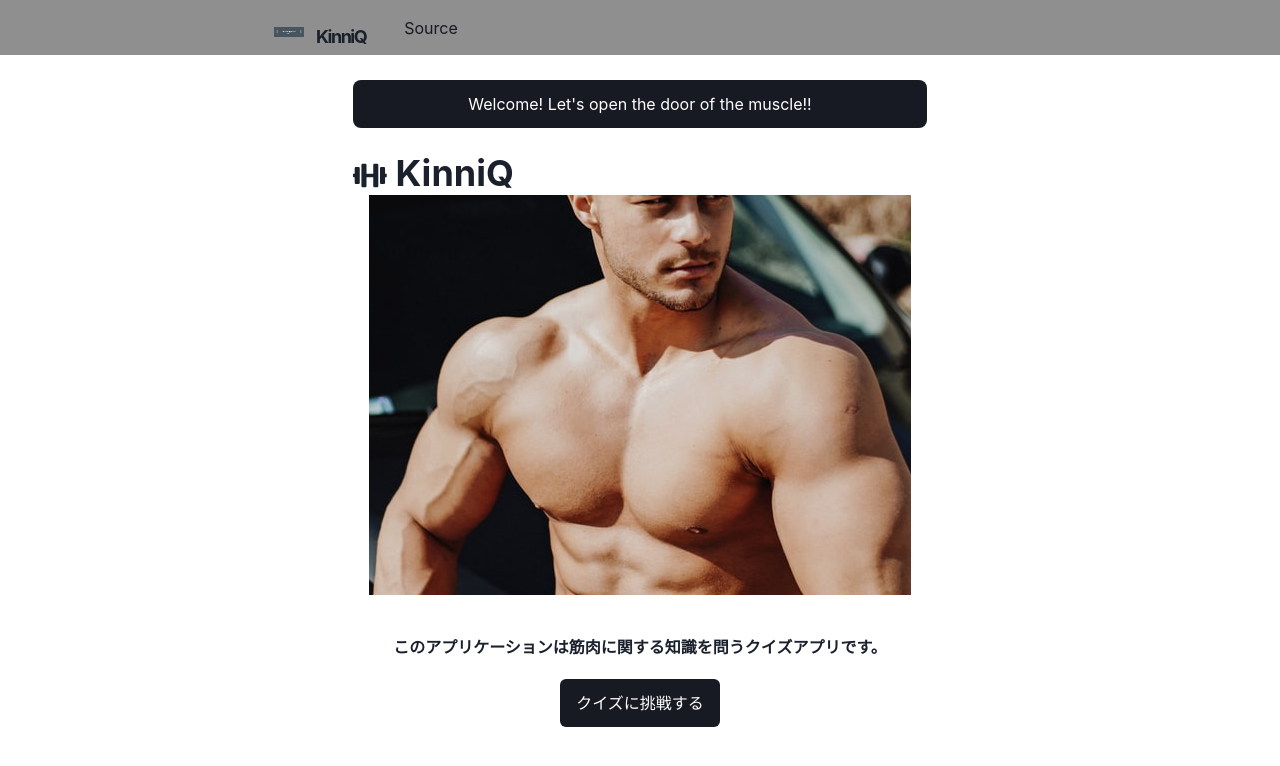
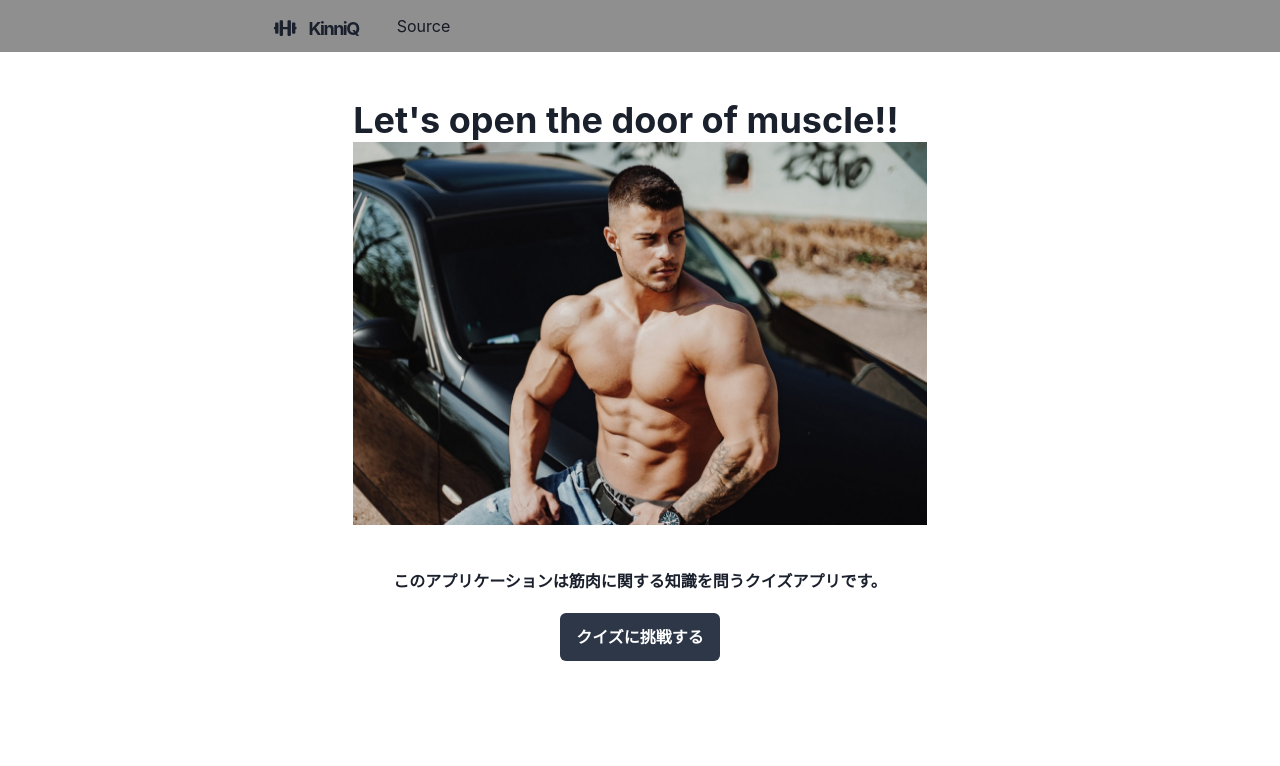
Before and after one commit to kazukishimamoto/kinniq-frontend, a Next.js app: page / in a window 1280 px wide. Shown: the top 766 px of the page. Built offline with nearby package versions, Linux system fonts and the light colour scheme.

Commit message:
UIの調整

```diff
--- a/components/logo.tsx
+++ b/components/logo.tsx
@@ -1,7 +1,8 @@
 import Link from 'next/link'
-import Image from 'next/image'
 import { Text } from '@chakra-ui/react'
 import styled from '@emotion/styled'
+import { FontAwesomeIcon } from '@fortawesome/react-fontawesome'
+import { faDumbbell } from '@fortawesome/free-solid-svg-icons'
 
 const LogoBox = styled.span`
   font-weight: bold;
@@ -11,22 +12,20 @@ const LogoBox = styled.span`
   line-height: 20px;
   padding: 10px;
 
-  &:hover img {
-    transform: rotate(20deg);
+  &:hover svg {
+    transform: rotate(-20deg);
   }
 `
 
 const Logo = () => {
-
   return (
     <Link href="/">
       <a>
         <LogoBox>
-          <Image src='/logo.png' width={30} height={30} alt='logo' />
-          <Text
-            fontWeight='bold'
-            ml={3}
-          >KinniQ</Text>
+          <FontAwesomeIcon icon={faDumbbell} />
+          <Text fontWeight="bold" ml={3}>
+            KinniQ
+          </Text>
         </LogoBox>
       </a>
     </Link>
--- a/pages/index.tsx
+++ b/pages/index.tsx
@@ -1,49 +1,38 @@
-import {
-  Box,
-  Link,
-  Center,
-  Container,
-  Heading,
-} from '@chakra-ui/react'
-import { FontAwesomeIcon } from '@fortawesome/react-fontawesome'
-import { faDumbbell } from '@fortawesome/free-solid-svg-icons'
+import { Box, Link, Center, Container, Heading, Image } from '@chakra-ui/react'
 
 export default function Home() {
   return (
     <Container>
-      <Box borderRadius="lg" color='white' bg="gray.900" p={3} mt={6} mb={6} align="center">
-        Welcome! Let&apos;s open the door of the muscle!!
-      </Box>
-
       <Box display={{ md: 'flex' }}>
         <Box flexGrow={1}>
           <Heading as="h1" variant="page-title">
-            <FontAwesomeIcon icon={faDumbbell} size="xs" />
-            &nbsp;KinniQ
+            <br />
+            Let&apos;s open the door of muscle!!
           </Heading>
         </Box>
       </Box>
-      <Container>
-        <Box background="url(header.jpeg) center" w="100%" h={400} />
-        <Box pt={10} fontWeight="bold" align="center">
-          このアプリケーションは筋肉に関する知識を問うクイズアプリです。
-        </Box>
+      <Image src="/header.jpeg" alt="header image" />
 
-        <Center mt={5}>
+      <Box mt={5} fontWeight="bold" align="center">
+        <br />
+        このアプリケーションは筋肉に関する知識を問うクイズアプリです。
+      </Box>
+
+      <Center mt={5}>
+        <Link href="/quiz">
           <Box
             as="button"
             borderRadius="md"
-            bg="gray.900"
+            bg="gray.700"
             color="white"
             px={4}
             h={12}
+            fontWeight="bold"
           >
-            <Link href="/quiz">クイズに挑戦する</Link>
+            クイズに挑戦する
           </Box>
-        </Center>
-      </Container>
-
-      <Box></Box>
+        </Link>
+      </Center>
     </Container>
   )
 }
```
Also changed, not shown: pages/quiz/index.tsx (+21 -11 lines).
